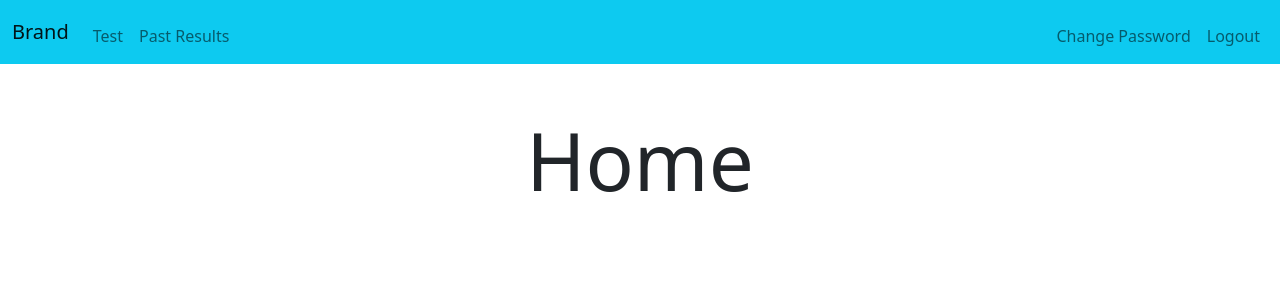
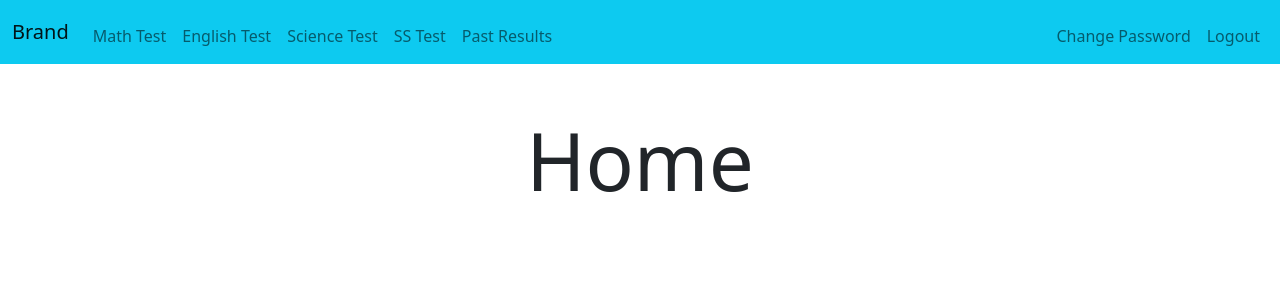
Before and after one commit to advaith-elluru/cs50_final_project_addu_and_vishruth, a Flask app: page / in a window 1280 px wide. Shown: the top 300 px of the page. Run offline with Flask 2, Linux system fonts and the light colour scheme; a user stored in the database is signed in; some libraries are stand-ins or nearby versions.

Commit message:
This is the first commit

```diff
--- a/app.py
+++ b/app.py
@@ -165,6 +165,30 @@ def test():
     else:
         return render_template("decide.html")
 
+@app.route("/etest", methods=["GET", "POST"])
+@login_required
+def eng_test():
+    if request.method == "POST":
+        return apology("No tests to take right now!", 404)
+    else:
+        return render_template("english.html")
+
+@app.route("/stest", methods=["GET", "POST"])
+@login_required
+def sci_test():
+    if request.method == "POST":
+        return apology("No tests to take right now!",404)
+    else:
+        return render_template("science.html")
+
+@app.route("/wtest", methods=["GET", "POST"])
+@login_required
+def ws_test():
+    if request.method == "POST":
+        return apology("No tests to take right now!",404)
+    else:
+        return render_template("WS.html")
+
 @app.route("/past_results", methods=["GET", "POST"])
 @login_required
 def past_results():
--- a/templates/WS.html
+++ b/templates/WS.html
@@ -5,7 +5,7 @@
 {% endblock %}
 
 {% block main %}
-    <h2> World Studies </h2>
+    <h1 class="display-1"> World Studies </h1>
     <table>
         <tbody>
             {% for row in rows %}
--- a/templates/apology.html
+++ b/templates/apology.html
@@ -5,10 +5,12 @@
 {% endblock %}
 
 {% block main %}
-    <div class="card text-bg-light text-center" style="margin:auto; width:70%; font-family:'Comic Sans MS'; font-size:27px">
+    <div class="card text-bg-light text-center" style="margin:auto; width:70%; font-family:'Comic Sans MS'; font-size:35px">
         <img src="/static/img/try_again.jpg" class="card-image" alt="Try Again" width="100%" height="100%" style="margin:auto">
         <div class="card-img-overlay">
+            <br>
             <p class="card-text">{{ code }}</p>
+            <br><br><br><br><br><br><br>
             <p class="card-text">{{ message }}</p>
         </div>
     </div>
--- a/templates/layout.html
+++ b/templates/layout.html
@@ -25,7 +25,10 @@
             <div class="collapse navbar-collapse">
                 {% if session["user_id"] %}
                     <ul class="navbar-nav me-auto mt-2">
-                        <li class="nav-item"><a class="nav-link" href="/test">Test</a></li>
+                        <li class="nav-item"><a class="nav-link" href="/test">Math Test</a></li>
+                        <li class="nav-item"><a class="nav-link" href="/etest">English Test</a></li>
+                        <li class="nav-item"><a class="nav-link" href="/stest">Science Test</a></li>
+                        <li class="nav-item"><a class="nav-link" href="/wtest">SS Test</a></li>
                         <li class="nav-item"><a class="nav-link" href="/past_results">Past Results</a></li>
                     </ul>
                     <ul class="navbar-nav ms-auto mt-2">
--- a/templates/science.html
+++ b/templates/science.html
@@ -5,7 +5,7 @@
 {% endblock %}
 
 {% block main %}
-    <h2> Science </h2>
+    <h1 class="display-1"> Science </h1>
     <table>
         <tbody>
             {% for row in rows %}
```
Also changed, not shown: templates/english.html (+9 -2 lines), static/img/try_again.jpg (renamed from try_again.jpg).
